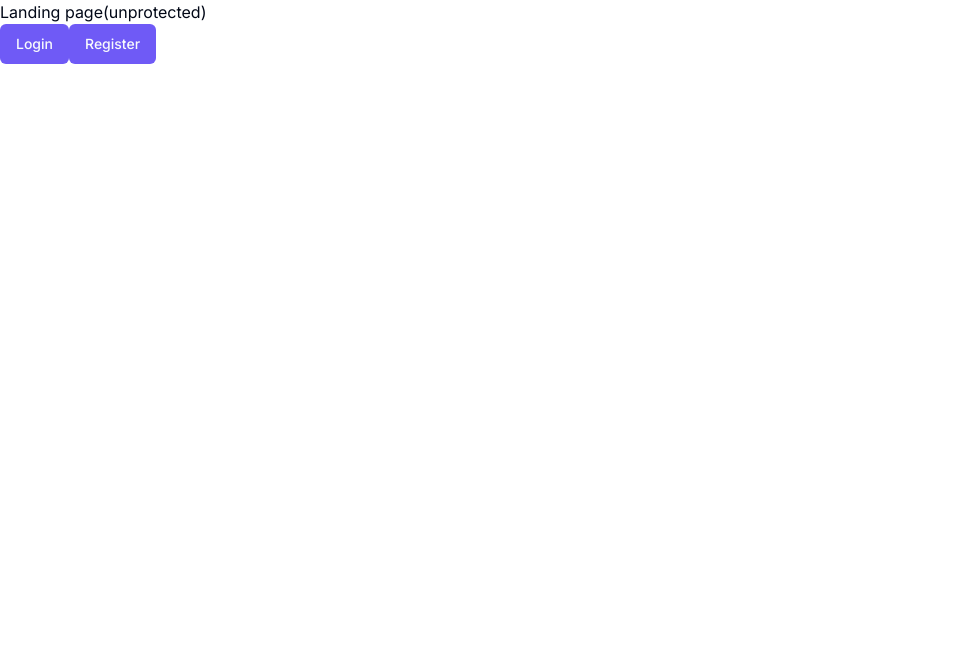
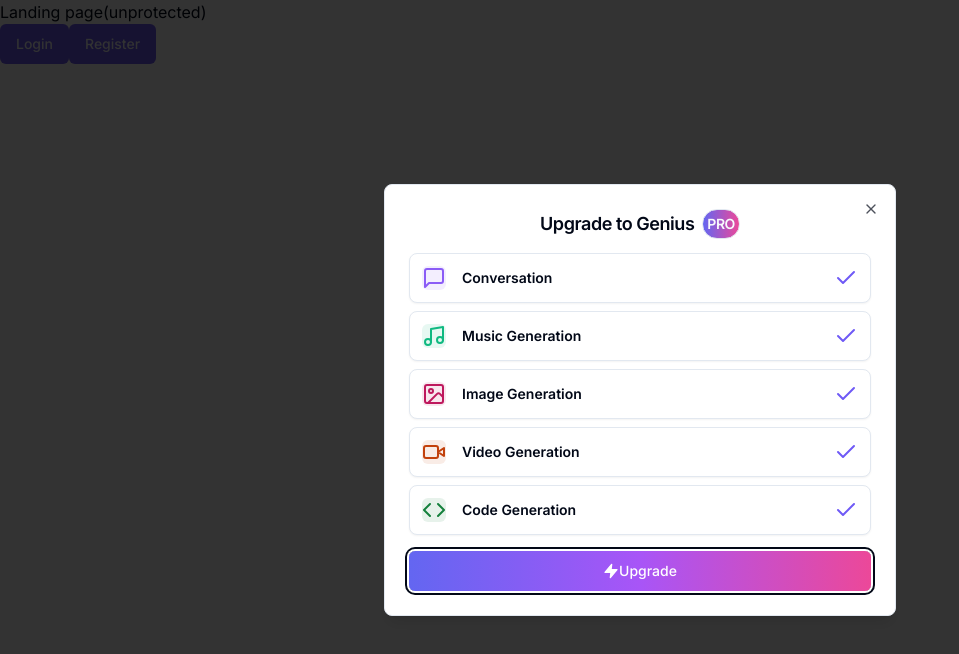
Before and after one commit to ishankaggarwal/ai-saas, a Next.js app: page / in a window 1280 px wide. Shown: the top 654 px of the page, without its empty margins (0-959 px from the left). Built offline with nearby package versions, Linux system fonts and the light colour scheme.

Commit message:
Added Modal component

```diff
--- a/app/layout.tsx
+++ b/app/layout.tsx
@@ -2,6 +2,7 @@ import type { Metadata } from "next";
 import { Inter } from "next/font/google";
 import "./globals.css";
 import { ClerkProvider } from "@clerk/nextjs";
+import { ModalProvider } from "@/components/ModalProvider";
 
 const inter = Inter({ subsets: ["latin"] });
 
@@ -22,7 +23,10 @@ export default function RootLayout({
     <ClerkProvider>
       <html lang="en">
         <body className={inter.className}>
-          <div className="h-screen">{children}</div>
+          <div className="h-screen">
+            <ModalProvider />
+            {children}
+          </div>
         </body>
       </html>
     </ClerkProvider>
--- /dev/null
+++ b/components/ModalProvider.tsx
@@ -0,0 +1,20 @@
+"use client";
+
+import { useEffect, useState } from "react";
+import ProModalComponent from "@/components/ProModalComponent";
+
+export function ModalProvider() {
+  const [mounted, setMounted] = useState(false);
+
+  useEffect(() => {
+    setMounted(true);
+  }, []);
+
+  if (!mounted) return null;
+
+  return (
+    <>
+      <ProModalComponent />
+    </>
+  );
+}
--- /dev/null
+++ b/components/ProModalComponent.tsx
@@ -0,0 +1,115 @@
+"use client";
+
+import {
+  Dialog,
+  DialogContent,
+  DialogDescription,
+  DialogFooter,
+  DialogHeader,
+  DialogTitle,
+} from "@/components/ui/dialog";
+import { useProModal } from "@/hooks/useProModal";
+import { Badge } from "@/components/ui/badge";
+import {
+  Check,
+  Code,
+  ImageIcon,
+  LucideIcon,
+  MessageSquare,
+  Music,
+  VideoIcon,
+  Zap,
+} from "lucide-react";
+import { Card } from "@/components/ui/card";
+import { cn } from "@/lib/utils";
+import { Button } from "@/components/ui/button";
+
+type Tool = {
+  label: string;
+  icon: string | LucideIcon;
+  href: string;
+  color: string;
+  bgColor: string;
+};
+
+const tools: Tool[] = [
+  {
+    label: "Conversation",
+    icon: MessageSquare,
+    href: "/conversation",
+    color: "text-violet-500",
+    bgColor: "bg-violet-500/10",
+  },
+  {
+    label: "Music Generation",
+    icon: Music,
+    href: "/music",
+    color: "text-emerald-500",
+    bgColor: "bg-emerald-500/10",
+  },
+  {
+    label: "Image Generation",
+    icon: ImageIcon,
+    color: "text-pink-700",
+    bgColor: "bg-pink-700/10",
+    href: "/image",
+  },
+  {
+    label: "Video Generation",
+    icon: VideoIcon,
+    color: "text-orange-700",
+    bgColor: "bg-orange-700/10",
+    href: "/video",
+  },
+  {
+    label: "Code Generation",
+    icon: Code,
+    color: "text-green-700",
+    bgColor: "bg-green-700/10",
+    href: "/code",
+  },
+];
+
+function ProModalComponent() {
+  const proModal = useProModal();
+  return (
+    <Dialog open={proModal.isOpen} onOpenChange={proModal.onClose}>
+      <DialogContent>
+        <DialogHeader>
+          <DialogTitle className="flex items-center justify-center pb-2">
+            <div className="flex items-center justify-center gap-2 ">
+              Upgrade to Genius
+              <Badge variant="premium" className="p-1 text-sm">
+                PRO
+              </Badge>
+            </div>
+          </DialogTitle>
+          <DialogDescription className="text-center space-y-2 text-zinc-900 font-medium">
+            {tools.map((tool) => (
+              <Card
+                key={tool.href}
+                className="flex justify-between items-center p-3"
+              >
+                <div className="flex items-center gap-x-4">
+                  <div className={cn("w-fit rounded-md", tool.bgColor)}>
+                    <tool.icon className={cn("w-6 h-6", tool.color)} />
+                  </div>
+                  <div className="font-semibold text-sm">{tool.label}</div>
+                </div>
+                <Check className="text-primary" />
+              </Card>
+            ))}
+          </DialogDescription>
+        </DialogHeader>
+        <DialogFooter>
+          <Button variant="premium" className="w-full space-y-4">
+            <Zap className="fill-white w-4 h-4 " />
+            Upgrade
+          </Button>
+        </DialogFooter>
+      </DialogContent>
+    </Dialog>
+  );
+}
+
+export default ProModalComponent;
--- a/components/ui/badge.tsx
+++ b/components/ui/badge.tsx
@@ -1,7 +1,7 @@
-import * as React from "react"
-import { cva, type VariantProps } from "class-variance-authority"
+import * as React from "react";
+import { cva, type VariantProps } from "class-variance-authority";
 
-import { cn } from "@/lib/utils"
+import { cn } from "@/lib/utils";
 
 const badgeVariants = cva(
   "inline-flex items-center rounded-full border px-2.5 py-0.5 text-xs font-semibold transition-colors focus:outline-none focus:ring-2 focus:ring-ring focus:ring-offset-2",
@@ -15,13 +15,15 @@ const badgeVariants = cva(
         destructive:
           "border-transparent bg-destructive text-destructive-foreground hover:bg-destructive/80",
         outline: "text-foreground",
+        premium:
+          "bg-gradient-to-r from-indigo-500 to-purple-500 to-pink-500 text-primary-foreground",
       },
     },
     defaultVariants: {
       variant: "default",
     },
   }
-)
+);
 
 export interface BadgeProps
   extends React.HTMLAttributes<HTMLDivElement>,
@@ -30,7 +32,7 @@ export interface BadgeProps
 function Badge({ className, variant, ...props }: BadgeProps) {
   return (
     <div className={cn(badgeVariants({ variant }), className)} {...props} />
-  )
+  );
 }
 
-export { Badge, badgeVariants }
+export { Badge, badgeVariants };
--- /dev/null
+++ b/hooks/useProModal.tsx
@@ -0,0 +1,13 @@
+import { create } from "zustand";
+
+interface ModalStore {
+  isOpen: boolean;
+  onOpen: () => void;
+  onClose: () => void;
+}
+
+export const useProModal = create<ModalStore>((set) => ({
+  isOpen: true,
+  onOpen: () => set({ isOpen: true }),
+  onClose: () => set({ isOpen: false }),
+}));
--- a/package.json
+++ b/package.json
@@ -31,7 +31,8 @@
     "replicate": "^0.25.2",
     "tailwind-merge": "^2.2.0",
     "tailwindcss-animate": "^1.0.7",
-    "zod": "^3.22.4"
+    "zod": "^3.22.4",
+    "zustand": "^4.5.0"
   },
   "devDependencies": {
     "@types/node": "^20",
```
Also changed, not shown: 1 other file (tests, documents, lock files or other folders).
